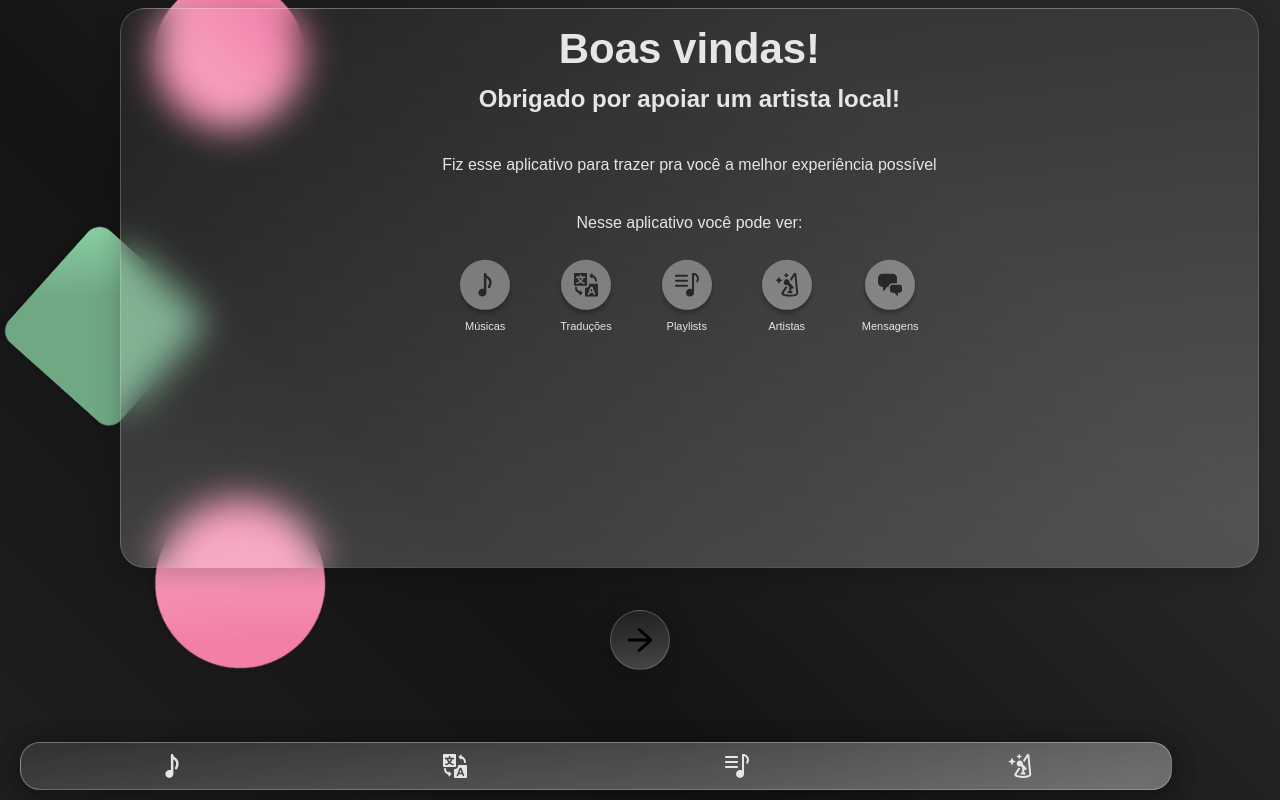
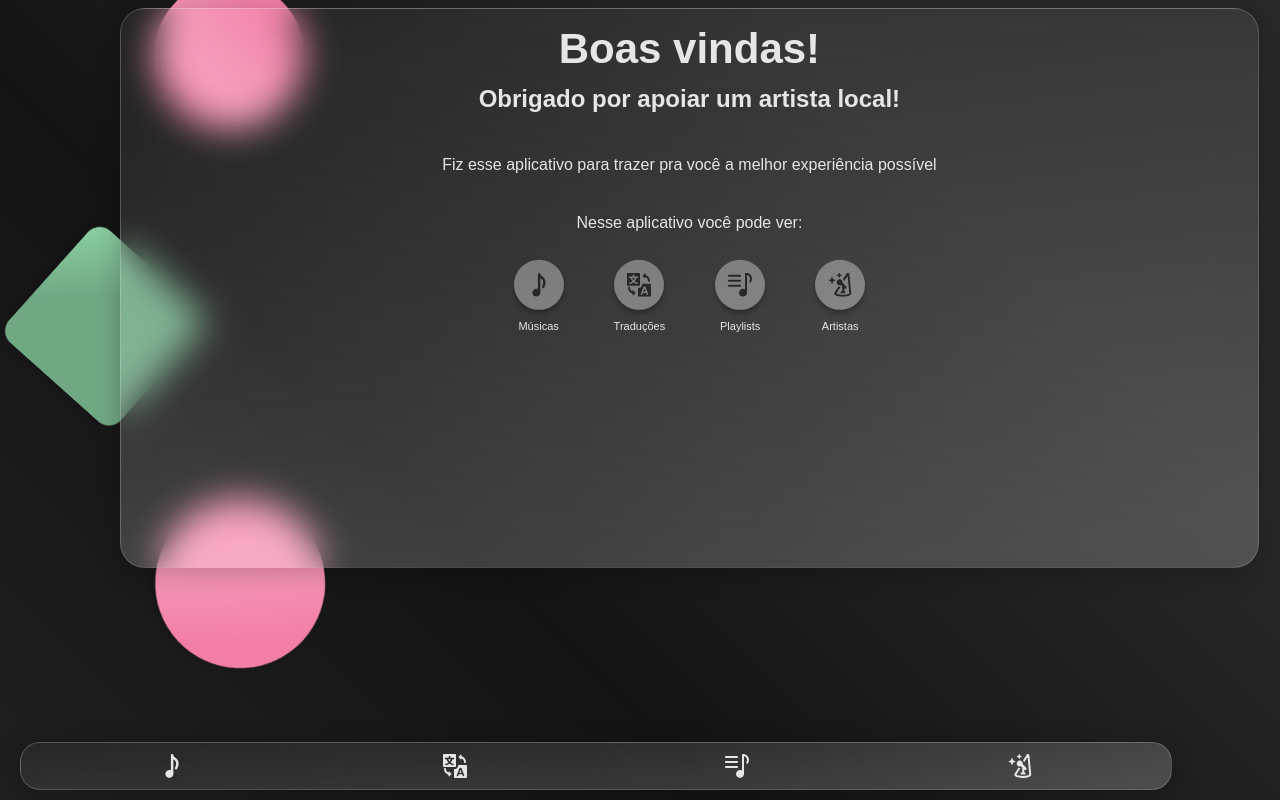
Before and after one commit to luizfbarbosa12/digital-playbill, a React (Create React App) app: page / in a window 1280 px wide. Built offline with nearby package versions, Linux system fonts and the light colour scheme.

Commit message:
remove start byn

```diff
--- a/src/Components/NavBar/NavBar.jsx
+++ b/src/Components/NavBar/NavBar.jsx
@@ -4,13 +4,16 @@ import { useLocation, useNavigate } from "react-router-dom";
 import { goToSetlist, goToTranslation } from "../../Router/coordinator";
 
 const NavBar = () => {
-  const navigate = useNavigate()
-  const location = useLocation()
+  const navigate = useNavigate();
+  const location = useLocation();
 
-  console.log(location.pathname.includes('/translation'))
   return (
+    <>
         <GlassNavBar>
-      <Icons onClick={() => goToSetlist(navigate)}>
+          <Icons
+            location={location.pathname.includes("/setlist")}
+            onClick={() => goToSetlist(navigate)}
+          >
             <svg
               width="24"
               height="24"
@@ -24,7 +27,10 @@ const NavBar = () => {
               />
             </svg>
           </Icons>
-      <Icons onClick={() => goToTranslation(navigate)}>
+          <Icons
+            location={location.pathname.includes("/translation")}
+            onClick={() => goToTranslation(navigate)}
+          >
             <svg
               width="24"
               height="24"
@@ -111,6 +117,7 @@ const NavBar = () => {
             </svg>
           </Icons>
         </GlassNavBar>
+    </>
   );
 };
 
--- a/src/Components/NavBar/styles.jsx
+++ b/src/Components/NavBar/styles.jsx
@@ -24,7 +24,7 @@ export const GlassNavBar = styled.div`
 
 export const Icons = styled.div`
   & > svg > path {
-    fill: ${colors.lightPrimaryText};
+    fill: ${(props) => props.location ? colors.primaryPink : colors.lightPrimaryText};
   }
   height: 2.4rem;
 `;
--- a/src/Components/OnboardingScreen/OnboardingScreen.jsx
+++ b/src/Components/OnboardingScreen/OnboardingScreen.jsx
@@ -9,7 +9,6 @@ import {
   Topic
 } from "./styles";
 import musicNote from "../../Assets/music-note.svg";
-import chat from "../../Assets/chat.svg";
 import mic from "../../Assets/mic.svg";
 import playlist from "../../Assets/playlist.svg";
 import translate from "../../Assets/translate.svg";
@@ -20,8 +19,7 @@ const OnboardingScreen = () => {
     { icon: musicNote, text: "Músicas" },
     { icon: translate, text: "Traduções" },
     { icon: playlist, text: "Playlists" },
-    { icon: mic, text: "Artistas" },
-    { icon: chat, text: "Mensagens" },
+    { icon: mic, text: "Artistas" }
   ];
 
   return (
@@ -36,7 +34,7 @@ const OnboardingScreen = () => {
         <IconsWrapper>
           {icons.map((icon, index) => {
             return (
-              <Topic>
+              <Topic key={index}>
                 <Icon>
                   <img src={icon.icon} alt={`icon${index}`} />
                 </Icon>
--- a/src/Pages/Onboarding/index.jsx
+++ b/src/Pages/Onboarding/index.jsx
@@ -4,26 +4,16 @@ import {
   GreenCircle,
   Diamond,
   Triangle,
-  StartButton,
 } from "./styles";
 import OnboardingScreen from "../../Components/OnboardingScreen/OnboardingScreen";
-import arrowRight from "../../Assets/arrow-right.svg";
-import { GlassNavBar } from "../../Components/NavBar/styles";
-import { goToSetlist } from "../../Router/coordinator";
-import { useNavigate } from "react-router-dom";
 
 const Onboarding = () => {
-  const navigate = useNavigate()
   return (
     <Container>
       <GreenCircle />
       <Diamond />
       <Triangle />
       <OnboardingScreen />
-      <StartButton onClick={() => goToSetlist(navigate)}>
-        <img src={arrowRight} alt="start arrow" />
-      </StartButton>
-      <GlassNavBar />
     </Container>
   );
 };
--- a/src/Router/Router.jsx
+++ b/src/Router/Router.jsx
@@ -4,15 +4,17 @@ import Onboarding from "../Pages/Onboarding";
 import Setlist from "../Pages/Setlist";
 import Translation from "../Pages/Translation";
 import NavBar from "../Components/NavBar/NavBar";
+
 const Router = () => {
+
   return (
     <BrowserRouter>
       <Routes>
-        <Route index element={<Onboarding/>} />
+        <Route index element={<Onboarding />} />
         <Route path="/setlist" element={<Setlist />} />
         <Route path="/translation/:id" element={<Translation />} />
       </Routes>
-      <NavBar/>
+      <NavBar />
     </BrowserRouter>
   );
 };
```
Lines whose indentation alone changed are shown as unchanged.
